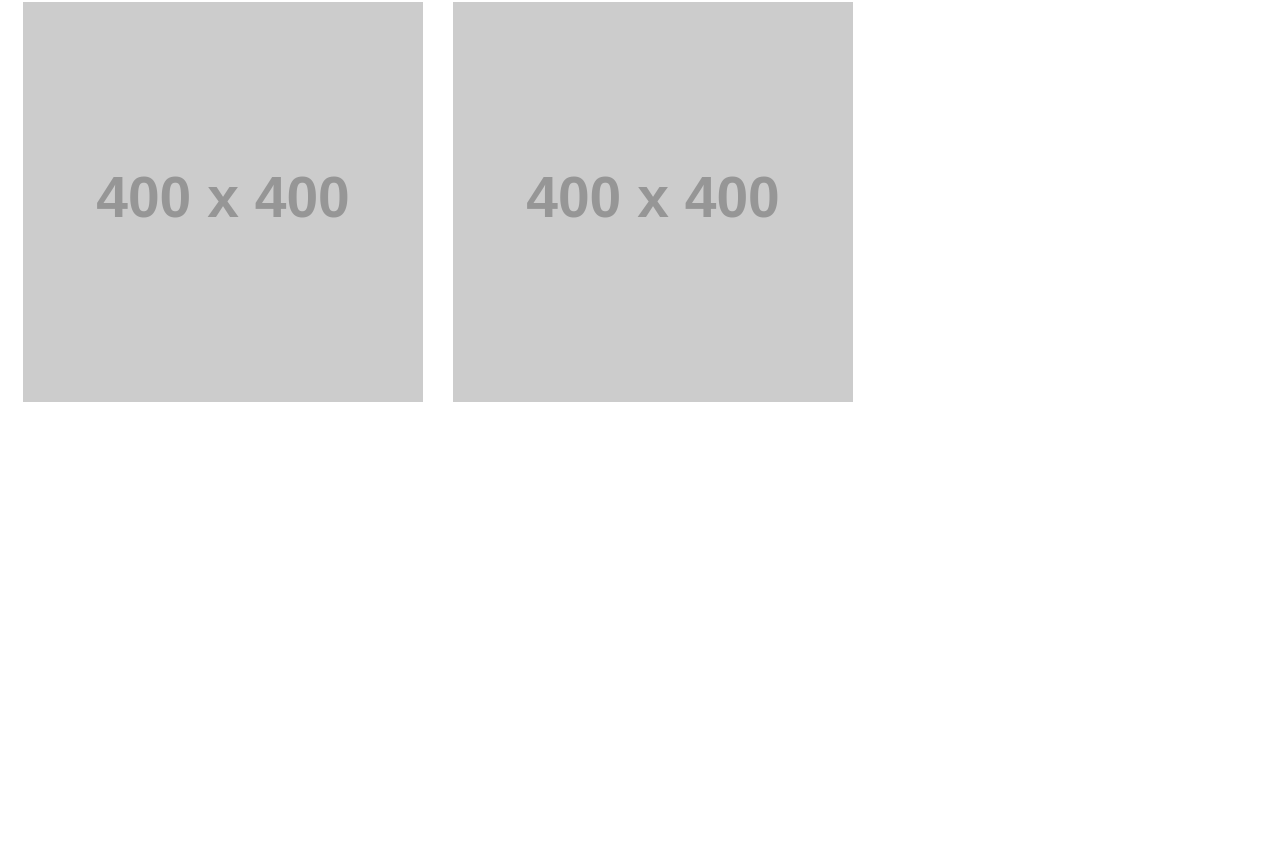
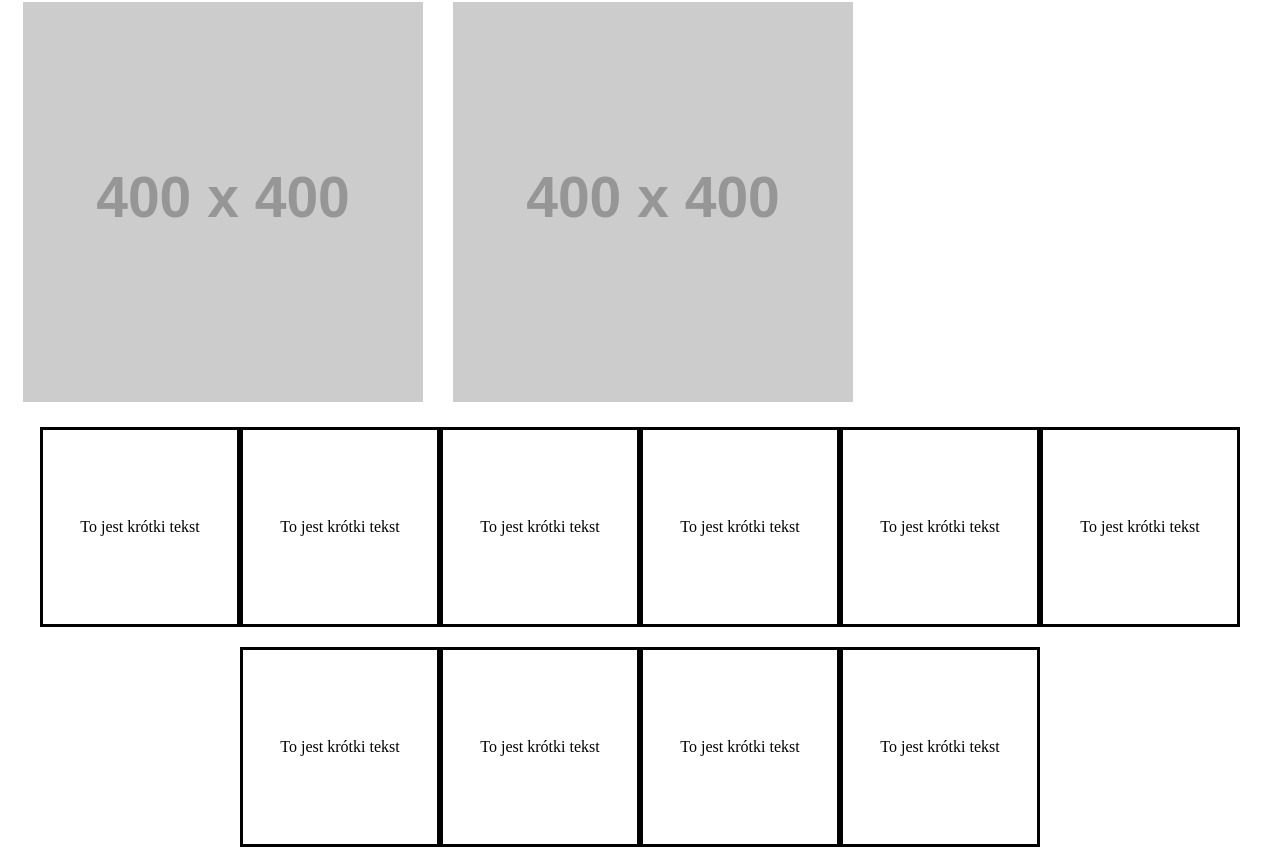
Before and after one commit to Mateusz-Kirmuc/kodilla_project_4_5, a plain HTML site: page index.html in a window 1280 px wide. Shown: the part 979-1844 px from the top of the page. Before the commit the page ends 1404 px from the top, so only its background shows below. Drawn offline with Linux system fonts and the light colour scheme; placeholder pictures from the web are drawn by us.

Commit message:
Create cards section

```diff
--- a/index.html
+++ b/index.html
@@ -25,6 +25,18 @@
     <img src="https://dummyimage.com/400x400" alt="">
     <img src="https://dummyimage.com/400x400" alt="">
   </section>
+  <section class="cards flex-container">
+    <div class="element">To jest krótki tekst</div>
+    <div class="element">To jest krótki tekst</div>
+    <div class="element">To jest krótki tekst</div>
+    <div class="element">To jest krótki tekst</div>
+    <div class="element">To jest krótki tekst</div>
+    <div class="element">To jest krótki tekst</div>
+    <div class="element">To jest krótki tekst</div>
+    <div class="element">To jest krótki tekst</div>
+    <div class="element">To jest krótki tekst</div>
+    <div class="element">To jest krótki tekst</div>
+  </section>
 
 </body>
 </html>
--- a/style.css
+++ b/style.css
@@ -1,3 +1,8 @@
+* {
+  -webkit-box-sizing: border-box;
+  box-sizing: border-box;
+}
+
 .flex-container {
   display: -webkit-flex;
   display: -ms-flex;
@@ -33,3 +38,23 @@ header {
 .gallery img {
   padding: 15px;
 }
+
+.cards {
+  -webkit-flex-wrap: wrap;
+  -ms-flex-wrap: wrap;
+  flex-wrap: wrap;
+  justify-content: center;
+}
+
+.element {
+  width: 200px;
+  height: 200px;
+  border-style: solid;
+  display: -webkit-flex;
+  display: -ms-flex;
+  display: flex;
+  justify-content: center;
+  -ms-align-items: center;
+  align-items: center;
+  margin: 10px 0;
+}
```
